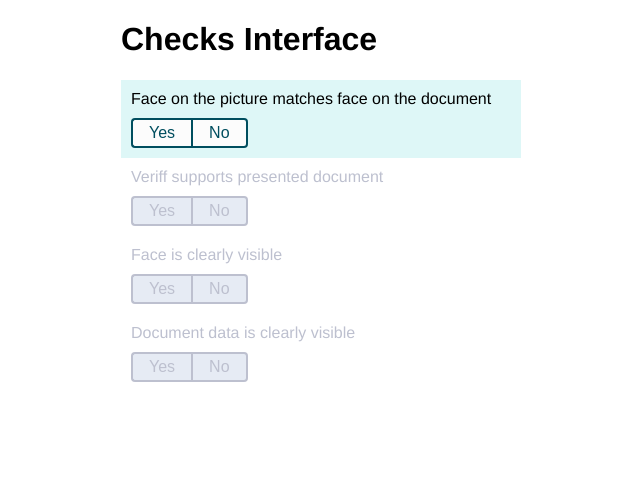
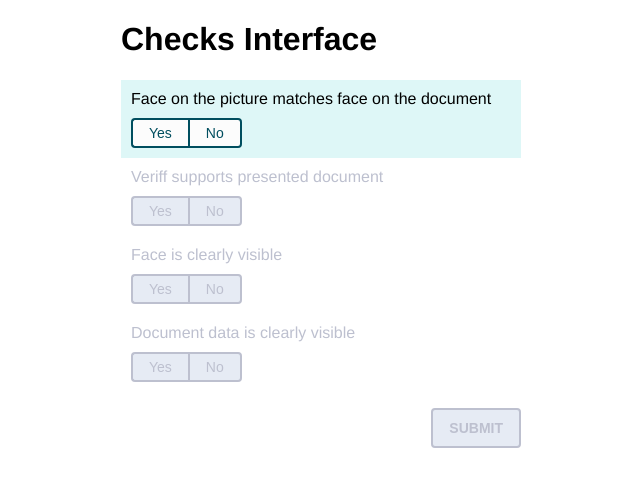
Before and after one commit to paulmdorr/checksInterface, a React (Create React App) app: page / in a window 1280 px wide. Shown: the top 486 px of the page, without its empty margins (319-959 px from the left). Built offline with nearby package versions, Linux system fonts and the light colour scheme.

Commit message:
Add submit button functionality

```diff
--- a/src/components/ChecksInterface/ChecksList.tsx
+++ b/src/components/ChecksInterface/ChecksList.tsx
@@ -6,14 +6,24 @@ import { ContentWrapper, ListWrapper } from './styled/ChecksList.css';
 export interface ChecksListProps {
   checks: Array<CheckItemType>;
   updateCheck: (id: string, value: boolean) => void;
+  setSubmitEnabled: (value: boolean) => void;
 }
 
-export default function ChecksList({ checks, updateCheck }: ChecksListProps) {
+export default function ChecksList({
+  checks,
+  updateCheck,
+  setSubmitEnabled,
+}: ChecksListProps) {
   const [currentIndex, setCurrentIndex] = useState(0);
 
   const sortedChecks = checks.sort((a: CheckItemType, b: CheckItemType) =>
     a.priority > b.priority ? 1 : 0,
   );
+
+  const updateCheckAndCurrentIndex = (id: string, value: boolean) => {
+    setCurrentIndex(checks.findIndex((check) => check.id === id));
+    updateCheck(id, value);
+  };
 
   const getFormattedChecks = () => {
     let thereIsANo = false;
@@ -28,11 +38,15 @@ export default function ChecksList({ checks, updateCheck }: ChecksListProps) {
         thereIsANo = true;
       }
 
+      if (index === sortedChecks.length - 1) {
+        setSubmitEnabled(check.value !== undefined || thereIsANo);
+      }
+
       return (
         <CheckItem
           {...check}
           key={check.id}
-          updateCheck={updateCheck}
+          updateCheck={updateCheckAndCurrentIndex}
           disabled={disabled}
           active={currentIndex === index}
         />
--- a/src/components/ChecksInterface/index.tsx
+++ b/src/components/ChecksInterface/index.tsx
@@ -1,6 +1,6 @@
 import React, { useEffect, useState, useRef } from 'react';
 
-import { fetchChecks } from '../../api';
+import { fetchChecks, submitCheckResults } from '../../api';
 import ChecksList from './ChecksList';
 import { CheckItemType } from './CheckItem';
 import {
@@ -8,15 +8,21 @@ import {
   Column,
   InfoBox,
   ErrorBox,
+  ButtonContainer,
+  SubmitButton,
 } from './styled/ChecksInterface.css';
 
 const SECONDS_TO_RETRY = 5;
 
 export default function ChecksInterface() {
-  const [error, setError] = useState<string | null>(null);
+  const [fetchingError, setFetchingError] = useState<string | null>(null);
   const [isLoading, setIsLoading] = useState(false);
+  const [submittingError, setSubmittingError] = useState<string | null>(null);
+  const [isSubmitting, setIsSubmitting] = useState(false);
+  const [submitted, setSubmitted] = useState(false);
   const [checks, setChecks] = useState<Array<CheckItemType>>([]);
   const [retryTime, setRetryTime] = useState(0);
+  const [submitEnabled, setSubmitEnabled] = useState(false);
   const timer = useRef<number>();
 
   const tryToFetchChecks = async () => {
@@ -26,11 +32,32 @@ export default function ChecksInterface() {
       setIsLoading(false);
     } catch (e) {
       if (e instanceof Error) {
-        setError(e.message);
+        setFetchingError(e.message);
         timer.current = window.setInterval(
           () => setRetryTime((value) => value + 1),
           1000,
         );
+      }
+    }
+  };
+
+  const tryToSubmit = async () => {
+    try {
+      setSubmittingError('');
+      setSubmitted(false);
+      setIsSubmitting(true);
+      await submitCheckResults(
+        checks.map(({ id, value }) => ({
+          checkId: id,
+          result: value ? 'yes' : 'no',
+        })),
+      );
+      setIsSubmitting(false);
+      setSubmitted(true);
+    } catch (e) {
+      if (e instanceof Error) {
+        setIsSubmitting(false);
+        setSubmittingError(e.message);
       }
     }
   };
@@ -50,17 +77,17 @@ export default function ChecksInterface() {
   useEffect(() => {
     if (retryTime === SECONDS_TO_RETRY) {
       clearInterval(timer.current);
-      setError('');
+      setFetchingError('');
       setRetryTime(0);
       tryToFetchChecks();
     }
   }, [retryTime]);
 
   const getContent = () => {
-    if (error) {
+    if (fetchingError) {
       return (
         <ErrorBox>
-          {error}... Retrying in {SECONDS_TO_RETRY - retryTime}
+          {fetchingError}... Retrying in {SECONDS_TO_RETRY - retryTime}
         </ErrorBox>
       );
     }
@@ -69,7 +96,25 @@ export default function ChecksInterface() {
       return <InfoBox>Loading checks...</InfoBox>;
     }
 
-    return <ChecksList checks={checks} updateCheck={updateCheck} />;
+    return (
+      <>
+        <ChecksList
+          checks={checks}
+          updateCheck={updateCheck}
+          setSubmitEnabled={setSubmitEnabled}
+        />
+        <ButtonContainer>
+          <SubmitButton disabled={!submitEnabled} onClick={tryToSubmit}>
+            Submit
+          </SubmitButton>
+        </ButtonContainer>
+        {submittingError && (
+          <ErrorBox>{submittingError}. Try again later.</ErrorBox>
+        )}
+        {isSubmitting && <InfoBox>Submitting checks...</InfoBox>}
+        {submitted && <InfoBox>Submitted successfully!</InfoBox>}
+      </>
+    );
   };
 
   return (
--- a/src/components/ChecksInterface/styled/CheckItem.css.tsx
+++ b/src/components/ChecksInterface/styled/CheckItem.css.tsx
@@ -31,12 +31,17 @@ const Description = styled.p`
 `;
 
 const YesNoButton = styled(Button)`
-  border-color: ${(props) => props.theme.mainColor};
+  font-weight: 500;
   height: 30px;
 
   &.off {
     background-color: ${(props) => props.theme.secondaryColor};
     color: ${(props) => props.theme.mainColor};
+
+    &:enabled:hover,
+    &:enabled:focus {
+      background-color: ${(props) => props.theme.highlightColor};
+    }
   }
 
   &.on {
--- a/src/components/ChecksInterface/styled/ChecksInterface.css.tsx
+++ b/src/components/ChecksInterface/styled/ChecksInterface.css.tsx
@@ -1,4 +1,5 @@
 import styled from 'styled-components';
+import Button from '../../common/Button';
 
 const InfoBox = styled.div`
   background-color: ${(props) => props.theme.infoLightColor};
@@ -26,4 +27,21 @@ const Column = styled.div`
   width: 400px;
 `;
 
-export { ContentWrapper, Column, InfoBox, ErrorBox };
+const ButtonContainer = styled.div`
+  display: flex;
+  justify-content: flex-end;
+  margin-bottom: 10px;
+`;
+
+const SubmitButton = styled(Button)`
+  text-transform: uppercase;
+`;
+
+export {
+  ContentWrapper,
+  Column,
+  InfoBox,
+  ErrorBox,
+  ButtonContainer,
+  SubmitButton,
+};
--- a/src/components/common/styled/Button.css.tsx
+++ b/src/components/common/styled/Button.css.tsx
@@ -3,11 +3,12 @@ import styled from 'styled-components';
 const ButtonWrapper = styled.button`
   background-color: ${(props) => props.theme.mainColor};
   border: 2px solid;
+  border-color: ${(props) => props.theme.mainColor};
   border-radius: 4px;
   color: ${(props) => props.theme.secondaryColor};
   cursor: pointer;
-  font-size: 16px;
-  font-weight: 500;
+  font-size: 14px;
+  font-weight: bold;
   height: 40px;
   padding: 0 16px;
   position: relative;
@@ -16,13 +17,14 @@ const ButtonWrapper = styled.button`
 
   &:disabled {
     background-color: ${(props) => props.theme.disabledMainColor};
+    border-color: ${(props) => props.theme.disabledSecondaryColor};
     color: ${(props) => props.theme.disabledSecondaryColor};
     cursor: not-allowed;
   }
 
   &:enabled:hover,
   &:enabled:focus {
-    background-color: ${(props) => props.theme.highlightColor};
+    background-color: ${(props) => props.theme.highlightColorDark};
   }
 `;
 
--- a/src/theme.ts
+++ b/src/theme.ts
@@ -4,6 +4,7 @@ export default {
   disabledMainColor: '#e6ebf4',
   disabledSecondaryColor: '#bdc0cf',
   highlightColor: '#def7f7',
+  highlightColorDark: '#006378',
   hoverColor: '#e1e2ed',
   infoColor: '#4a9c40',
   infoLightColor: '#cff5cb',
```
